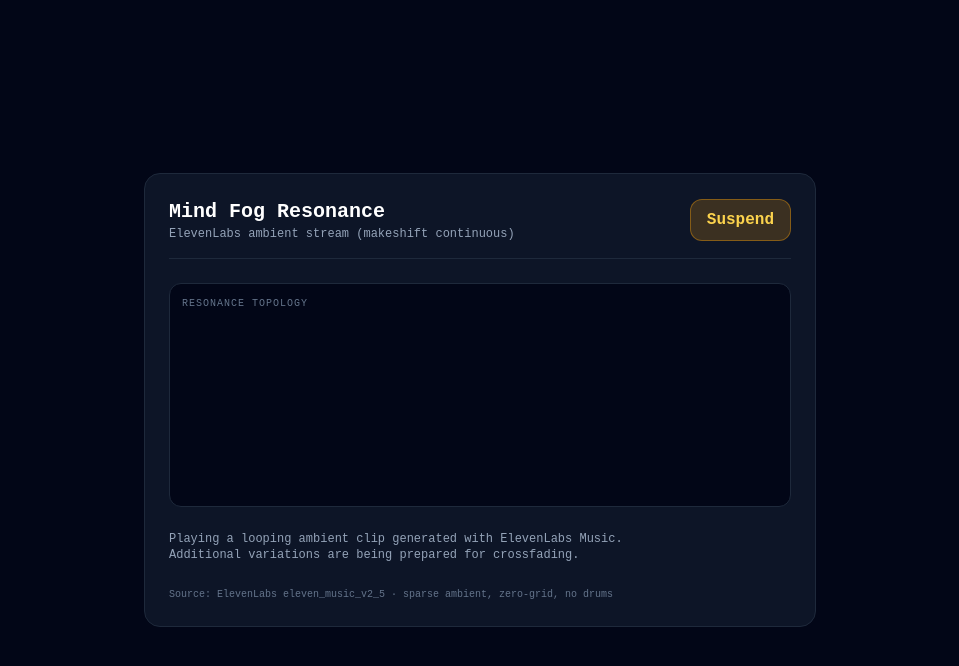
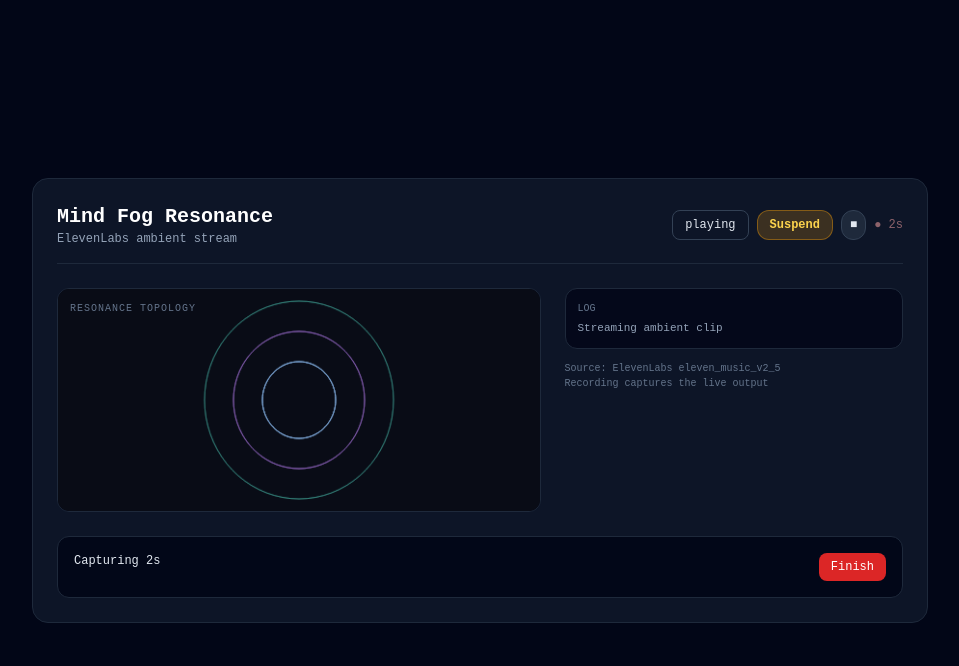
Before and after one commit to agirenzi/mind-fog-resonance, a plain HTML site: page index.html in a window 1280 px wide. Both pictures are taken after a click on the button "Initiate". Shown: the whole page, without its empty margins (160-1119 px from the left). Drawn offline with nearby package versions, Linux system fonts and the light colour scheme.

Commit message:
Restore full UI with recording and stop controls

```diff
--- a/index.html
+++ b/index.html
@@ -4,7 +4,7 @@
   <meta charset="UTF-8">
   <title>Mind Fog — Generative Resonance</title>
   <script src="https://cdn.tailwindcss.com"></script>
-  <style>body{background:#020617;margin:0;font-family:ui-monospace,monospace}</style>
+  <style>body{background:#020617;margin:0;font-family:ui-monospace,monospace}input[type=range]{accent-color:#3b82f6}</style>
 </head>
 <body>
 <div id="app" class="min-h-screen flex items-center justify-center p-4 text-slate-200"></div>
@@ -14,45 +14,142 @@ const CLIPS = [
 ];
 
 const app = document.getElementById('app');
-let audio, playing = false;
+let audio, playing = false, recording = false, mediaRecorder, chunks = [], wavUrl = null, seconds = 0, timer;
+let analyser, ctx;
+
+function log(msg) {
+  const el = document.getElementById('log');
+  if (el) el.textContent = msg;
+}
+
+async function start() {
+  if (!audio) {
+    audio = new Audio(CLIPS[0]);
+    audio.loop = true;
+    audio.crossOrigin = 'anonymous';
+    audio.volume = 0.75;
+  }
+  await audio.play();
+  playing = true;
+  if (!ctx) {
+    ctx = new (window.AudioContext || window.webkitAudioContext)();
+    const src = ctx.createMediaElementSource(audio);
+    analyser = ctx.createAnalyser();
+    analyser.fftSize = 512;
+    src.connect(analyser);
+    analyser.connect(ctx.destination);
+  }
+  if (ctx.state === 'suspended') await ctx.resume();
+  startRecording();
+  render();
+}
+
+function stop() {
+  if (audio) audio.pause();
+  playing = false;
+  stopRecording();
+  render();
+}
+
+function startRecording() {
+  if (recording || !ctx) return;
+  const dest = ctx.createMediaStreamDestination();
+  analyser.connect(dest);
+  mediaRecorder = new MediaRecorder(dest.stream);
+  chunks = [];
+  mediaRecorder.ondataavailable = e => { if (e.data.size) chunks.push(e.data); };
+  mediaRecorder.onstop = () => {
+    const blob = new Blob(chunks, { type: 'audio/webm' });
+    if (wavUrl) URL.revokeObjectURL(wavUrl);
+    wavUrl = URL.createObjectURL(blob);
+    recording = false;
+    render();
+  };
+  mediaRecorder.start();
+  recording = true;
+  seconds = 0;
+  timer = setInterval(() => { seconds++; render(); }, 1000);
+}
+
+function stopRecording() {
+  if (mediaRecorder && mediaRecorder.state !== 'inactive') mediaRecorder.stop();
+  if (timer) clearInterval(timer);
+  recording = false;
+}
 
 function render() {
   app.innerHTML = `
-  <div class="w-full max-w-2xl bg-slate-900/90 border border-slate-800 rounded-2xl p-6 flex flex-col gap-6">
-    <div class="flex items-center justify-between border-b border-slate-800 pb-4">
+  <div class="w-full max-w-4xl bg-slate-900/90 border border-slate-800 rounded-2xl p-6 flex flex-col gap-6">
+    <div class="flex flex-wrap items-center justify-between gap-3 border-b border-slate-800 pb-4">
       <div>
         <h1 class="text-xl font-bold text-white">Mind Fog Resonance</h1>
-        <p class="text-xs text-slate-400">ElevenLabs ambient stream (makeshift continuous)</p>
+        <p class="text-xs text-slate-400">ElevenLabs ambient stream</p>
       </div>
-      <button id="play" class="px-4 py-2 rounded-xl font-semibold ${playing ? 'bg-amber-500/20 text-amber-300 border border-amber-500/40' : 'bg-blue-600 text-white'}">${playing ? 'Suspend' : 'Initiate'}</button>
+      <div class="flex flex-wrap gap-2 items-center text-xs">
+        <span class="px-3 py-1.5 rounded-lg border border-slate-700">${playing ? 'playing' : 'idle'}</span>
+        <button id="play" class="px-3 py-1.5 rounded-xl font-semibold ${playing ? 'bg-amber-500/20 text-amber-300 border border-amber-500/40' : 'bg-blue-600 text-white'}">${playing ? 'Suspend' : 'Initiate'}</button>
+        <button id="stop" class="px-2 py-1.5 rounded-xl bg-slate-800 border border-slate-700">■</button>
+        ${recording ? `<span class="text-red-300 animate-pulse">● ${seconds}s</span>` : ''}
+        ${wavUrl && !recording ? `<a href="${wavUrl}" download="mind-fog.webm" class="px-2.5 py-1 rounded-lg bg-emerald-600 text-white">Download</a>` : ''}
+      </div>
     </div>
-    <div class="relative h-56 bg-slate-950 rounded-xl border border-slate-800 flex items-center justify-center">
-      <canvas id="viz" width="500" height="220" class="w-full h-full"></canvas>
-      <div class="absolute top-3 left-3 text-[10px] text-slate-500 uppercase tracking-widest">Resonance Topology</div>
+
+    <div class="grid md:grid-cols-12 gap-6">
+      <div class="md:col-span-7">
+        <div class="relative h-56 bg-slate-950 rounded-xl border border-slate-800 overflow-hidden">
+          <canvas id="viz" width="500" height="220" class="w-full h-full"></canvas>
+          <div class="absolute top-3 left-3 text-[10px] text-slate-500 uppercase tracking-widest">Resonance Topology</div>
+        </div>
+      </div>
+      <div class="md:col-span-5 flex flex-col gap-3">
+        <div class="p-3 bg-slate-950/80 border border-slate-800 rounded-xl text-[11px] text-slate-400">
+          <div class="text-[10px] text-slate-500 uppercase mb-1">Log</div>
+          <div id="log">${playing ? 'Streaming ambient clip' : 'Click Initiate'}</div>
+        </div>
+        <div class="text-[10px] text-slate-500">Source: ElevenLabs eleven_music_v2_5<br>Recording captures the live output</div>
+      </div>
     </div>
-    <div class="text-xs text-slate-400">
-      Playing a looping ambient clip generated with ElevenLabs Music.<br>
-      Additional variations are being prepared for crossfading.
+
+    <div class="p-4 bg-slate-950/90 border border-slate-800 rounded-xl flex justify-between text-xs">
+      <div>${recording ? `Capturing ${seconds}s` : wavUrl ? 'Recording ready' : 'Capture starts on Initiate'}</div>
+      ${recording ? '<button id="finish" class="px-3 py-1.5 bg-red-600 rounded-lg text-white">Finish</button>' : ''}
     </div>
-    <div class="text-[10px] text-slate-500">Source: ElevenLabs eleven_music_v2_5 · sparse ambient, zero-grid, no drums</div>
   </div>`;
-  document.getElementById('play').onclick = toggle;
+
+  document.getElementById('play').onclick = () => playing ? stop() : start();
+  document.getElementById('stop').onclick = stop;
+  document.getElementById('finish')?.addEventListener('click', stopRecording);
+  drawViz();
 }
 
-function toggle() {
-  if (!audio) {
-    audio = new Audio(CLIPS[0]);
-    audio.loop = true;
-    audio.volume = 0.7;
+function drawViz() {
+  const canvas = document.getElementById('viz');
+  if (!canvas || !analyser) return;
+  const c = canvas.getContext('2d');
+  const data = new Uint8Array(analyser.frequencyBinCount);
+  function frame() {
+    requestAnimationFrame(frame);
+    c.fillStyle = 'rgba(10,14,23,0.3)';
+    c.fillRect(0, 0, canvas.width, canvas.height);
+    analyser.getByteFrequencyData(data);
+    const cx = canvas.width / 2, cy = canvas.height / 2;
+    for (let ring = 0; ring < 3; ring++) {
+      c.beginPath();
+      const base = 38 + ring * 30;
+      for (let i = 0; i < 72; i++) {
+        const ang = (i / 72) * Math.PI * 2;
+        const v = data[i % data.length] / 255;
+        const r = base + v * (16 + ring * 10);
+        const x = cx + Math.cos(ang) * r;
+        const y = cy + Math.sin(ang) * r;
+        i === 0 ? c.moveTo(x, y) : c.lineTo(x, y);
+      }
+      c.closePath();
+      c.strokeStyle = ['rgba(147,197,253,0.7)', 'rgba(192,132,252,0.4)', 'rgba(94,234,212,0.25)'][ring];
+      c.stroke();
+    }
   }
-  if (playing) {
-    audio.pause();
-    playing = false;
-  } else {
-    audio.play();
-    playing = true;
-  }
-  render();
+  frame();
 }
 
 render();
```
